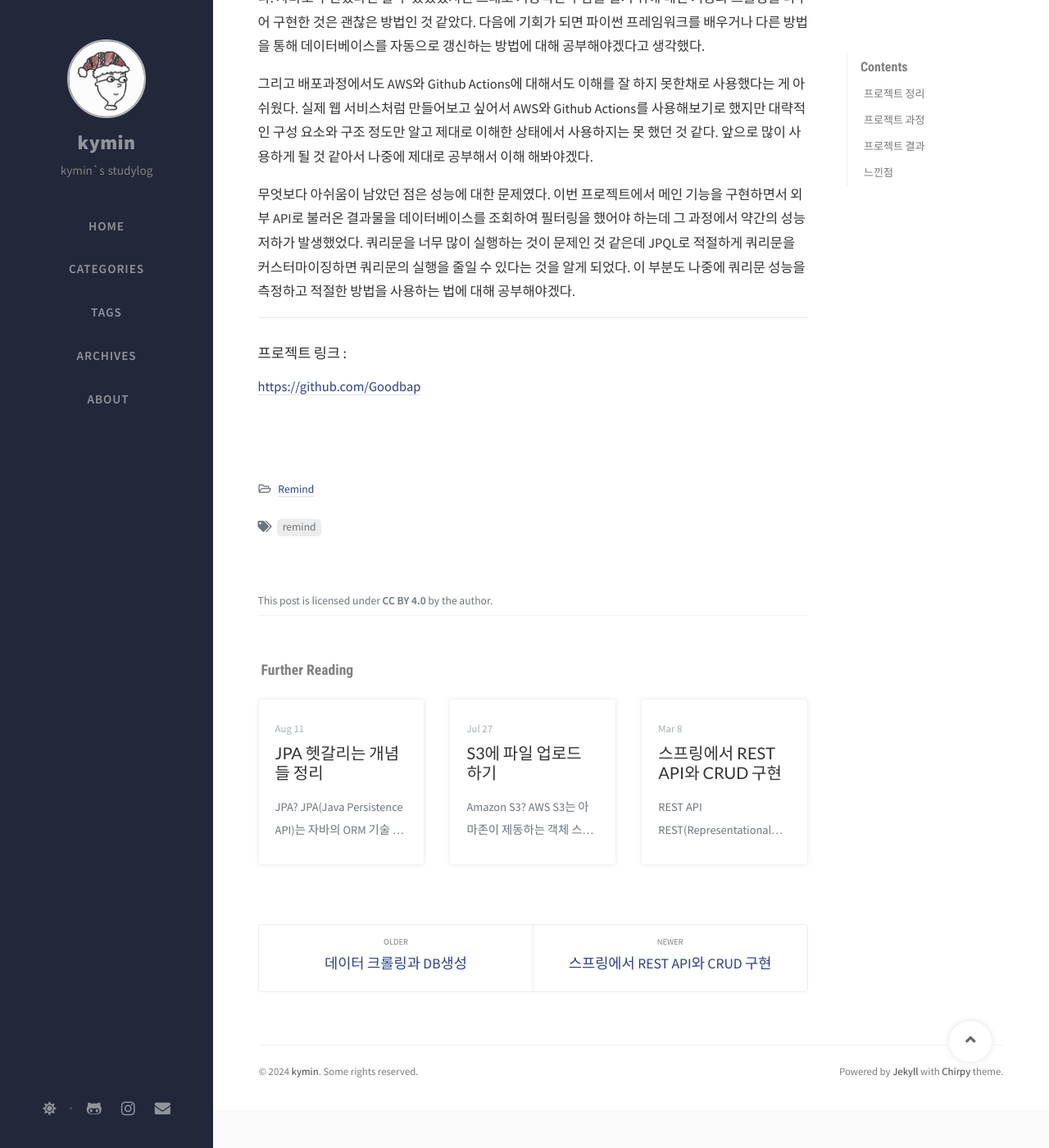
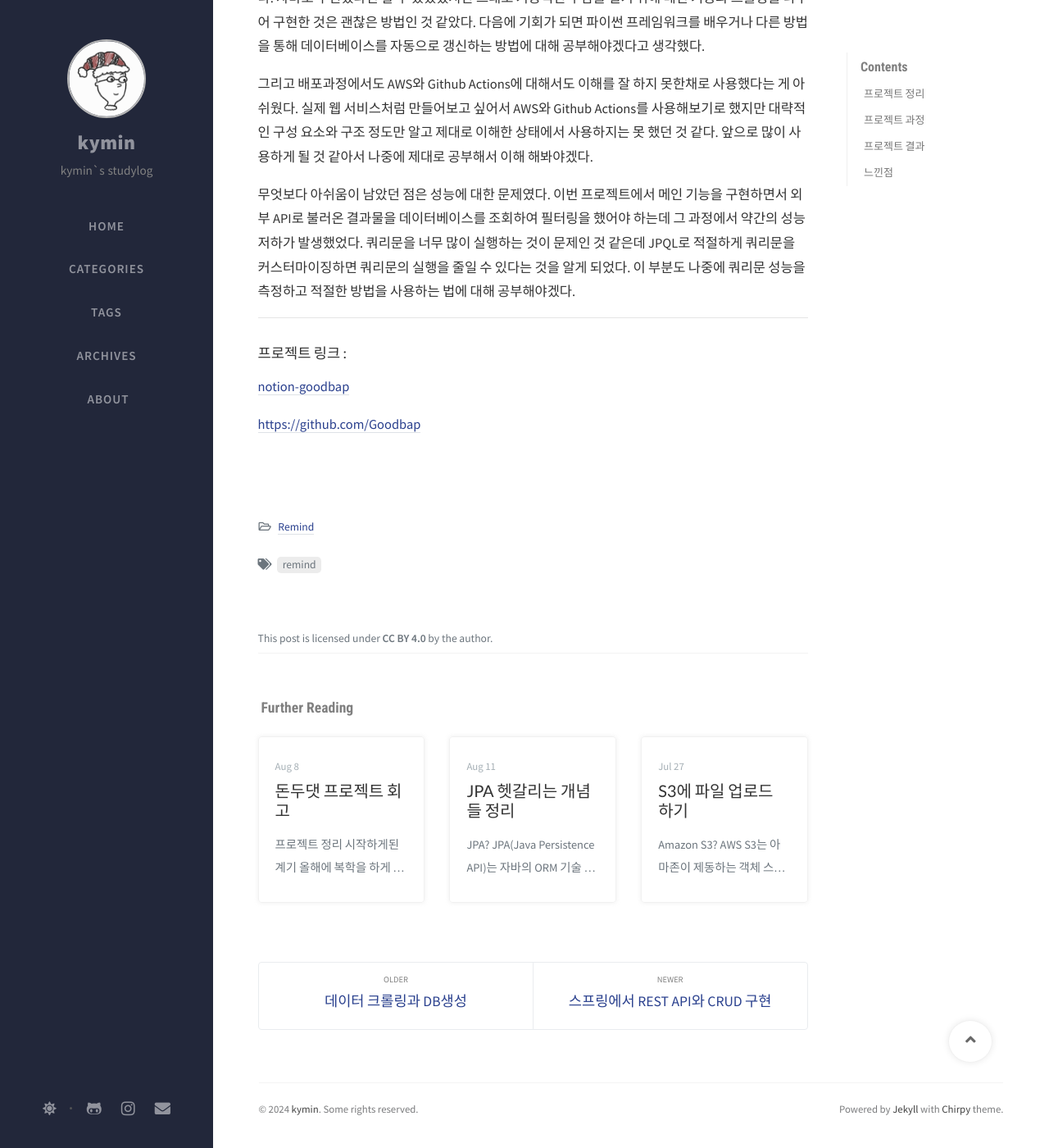
Before and after one commit to Kyoung-M1N/kyoung-M1N.github.io, a Jekyll site: the page built from _posts/remind/2024-03-06-[Remind]goodbap.md, in a window 1280 px wide and 1400 px high, scrolled down 2869 px. Shown: the whole window at 82% size. Built offline with Jekyll 4.4.1, drawn with Linux system fonts in a browser that asks for light colours; nearby versions of some CDN libraries; comment, search, counter and statistics services are not loaded; part of the change alters nothing that is shown.

Commit message:
docs: 포스트 수정

```diff
--- a/_posts/remind/2024-03-06-[Remind]goodbap.md
+++ b/_posts/remind/2024-03-06-[Remind]goodbap.md
@@ -64,4 +64,6 @@ AWS를 사용하는 김에 배포 자동화도 구현해보고 싶어서 깃허
 
 ##### 프로젝트 링크 :
 
+[notion-goodbap](https://adaptive-foxtrot-ecd.notion.site/Goodbap-fb3dd81a25184377a673c597a818e718)
+
 [https://github.com/Goodbap](https://github.com/Goodbap)
--- /dev/null
+++ b/_posts/remind/2024-08-08-[Remind]dontdothat.md
@@ -0,0 +1,77 @@
+---
+title: 돈두댓 프로젝트 회고
+author: kymin
+date: 2024-08-08 18:53
+categories: [Remind]
+tags: [remind]
+---
+
+## 프로젝트 정리
+
+### 시작하게된 계기
+
+올해에 복학을 하게 되면서 여러 사람들과 협업하면서 서비스를 만들어보는 경험을 하고싶어서 멋쟁이 사자처럼 대학 연합 동아리에 백엔드 포지션으로 가입하게 되었다. 여름 방학에 멋쟁이 사자처럼의 모든 학교들이 모여 해커톤을 하게 되어 참가하게 되었는데, '현대인들의 건강관리를 위한 IT서비스'라는 주제로 프로젝트를 시작하게 되었다.
+
+### 주제 선정 배경
+
+주제는 멋쟁이 사자처럼 중앙 운영진에서 주어졌지만 이미 건강관리에 대한 IT서비스들이 너무 않아서 아이디어 기획에 어려움이 있었다. 또한 해커톤의 특성상 개발에 사용할 수 있는 시간이 많지 않다는 것까지 고려해야했다. 여러 번의 아이디어 회의 끝에, 평소에 거북목, 척추측만 등 현대인들이 달고 사는 문제들을 해결하고 싶어서 습관적으로 하게 되는 안 좋은 요소들을 개선할 수 있도록 도와주는 서비스를 만들어보고자 하였다. 그 결과 내가 해야할 것과 한 것에 대해 기록하는 TODO리스트의 반대 개념으로 하지 말아야 할 습관에 대해 기록하는 NOT-TODO리스트 라는 서비스를 구현해보기로 하였다.
+
+## 프로젝트 과정
+
+다행히도 같은 팀에 다른 동아리에서 협업을 많이 경험해본 팀원이 있어서 협업하는 법을 많이 배울 수 있었고, 현업과는 많이 다르겠지만 처음으로 기획부터 배포까지 체계적인 단계를 거치며 진행하게 되었다. 아이디어를 기획하고 언제든지 수정사항을 공유할 수 있도록 노션에 기능 명세서와 API명세서를 작성한 뒤에 개발을 시작했다.
+
+지난번 프로젝트에서 미흡했던 점을 보완하고 싶어서 해당 내용들에 대해 학습을 하고 기능을 구현하였다. 특히 AWS와 Github Actions는 앞으로도 많이 사용하게 될 것 같아서 이 부분을 공부하는 데에 기능을 구현하는 것보다 더 오랜 시간을 쓴 것 같다.
+
+### API명세서 작성
+
+API명세서를 처음 작성해봤지만 프론트엔드와 백엔드가 기능 구현을 하는 단계에서 교집합에 해당하는 부분이기 때문에 문서만으로 최대한 모든 걸 설명할 수 있도록 작성했다. 처음이라 익숙하지 않았던 탓에 팀원들에게 많이 물어보면서 작성해나갔다. API명세서를 작성해놓으니 프론트와 소통을 할 때에 문서를 기반으로 원활하게 소통을 할 수 있었고, 변경사항이 발생할 때마다 반영하여 기능 구현을 할 때에도 유의해야 할 점을 잊지 않고 잘 구현할 수 있었던 것 같다.
+
+### 여러 테이블의 사용과 연결
+
+기능을 구현하기 위해서 데이터베이스에서 여러 개의 테이블을 사용해야 했다. 당연하게도 거의 모든 서비스들이 한 개의 테이블만 가지고 동작하지 않겠지만 처음으로 여러 개의 테이블을 사용하여 개발을 진행하게 되어서 어려움이 많았다. 데이블과 객체를 매핑하는 것은 테이블이 하나일 때와 동일하기 때문에 어려움이 없었지만 연관관계를 설정하는 부분이 어려웠다. 핑계지만 개발기간이 짧았고 ORM을 학습하고 구현하기에는 시간이 부족할 것 같다고 생각했다. 지난번 프로젝트에서 그랬던 것처럼 이해는 나중으로 미루고 일단 사용한 뒤에 공부를 통해 이해할 수도 있었지만 아무래도 서비스의 동작과 직결되어있는 부분이라서 잘못된 사용으로 성능 저하나 기능 오류가 생길까봐 무서웠다. 그래서 일단 연관관계를 설정하지 않고 서비스 레이어에서 필요한 객체를 그때그때 호출하여 사용하는 방식으로 구현하였다. 이 부분은 나중에 혼자서라도 공부하고 리팩토링 해야겠다고 생각했다.
+
+### 통합 배포 시도
+
+작년에도 멋사 중앙 해커톤에 참가했던 동아리원들이 해커톤 장소에 많은 사람이 오기 때문에 네트워크 상태가 좋지 않아서 미리 서비스 동작 환경을 만들어 놓아야한다고 조언해주었다. 그래서 배포환경에서의 동작을 테스트 하기 위한 용도로 간단한 기능 한 두 개만 만들어 놓고 배포부터 시작하게 되었다. 지난번 프로젝트에서 AWS와 Github Actions에 대해 이해하지 않고 사용했던 것이 아쉬움으로 남아서 이번에는 제대로 공부하고 사용하기로 했다.
+
+공부를 하다가 프론트엔드의 빌드 결과물을 스프링의 정적 리소스로 포함시켜서 한꺼번에 빌드하고 실행하는 방법에 대해 알게 되었다. 한꺼번에 빌드를 해서 배포하면 프론트엔드와 백엔드의 http통신이 외부로 노출되지 않아서 보안적인 측면에서 더 좋을 것 같았고 네트워크에 의한 지연도 줄어들 것 같아서 통합 배포를 하는 방식으로 진행해보려고 하였다. 각 파트의 스켈레톤 프로젝트를 이용하여 빌드하고 jar파일 실행으로 리액트 화면을 띄우는 것은 성공했지만, 통합 배포 환경에서 리액트로 구현된 정적 리소스에 http호출 결과를 반환하는 방법에 대해 자료를 찾을 수 없었다. 그래서 결국 프론트엔드와 백엔드를 분리하여 배포하는 방법으로 다시 되돌아오긴 했지만 GIthub Actions를 이용하여 다른 외부 레포지토리에 접근하고 한 번에 빌드하는 방법을 해볼 수 있어서 유익한 경험이었다.
+
+### 스프링 시큐리티와 JWT
+
+서비스가 개인의 NOT-TODO리스트를 관리하는 기능을 제공하는 만큼 서비스 이용자를 식별 할 수 있는 수단이 필요했다. 이왕 이렇게 된거 스프링 시큐리티와 JWT를 이용하여 로그인, 로그아웃 기능을 구현하기로 결정했다. 스프링 시큐리티라는 프레임워크를 사용하는 방법이 기존에 스프링을 이용하여 기능을 구현하는 방법과 많이 달라서 이해하는 데에 오래걸렸던 것 같다. 하지만 관련 자료가 많아서 비교적 어렵지 않게 구현까지 해낼 수 있었다. 하지만 스프링 시큐리티와 Refresh 토큰으로 Access 토큰을 재발급하는 과정까지는 구현하지 못했다. 이 부분도 핑계지만 해커톤이라는 특성상 개발 기간이 너무 짧아서 공부를 할 시간이 부족했다. 그래도 IT서비스의 거의 필수라고 할 수 있는 로그인 기능을 구현했다는 것에 의의를 둘 수 있을 것 같다.
+
+## 프로젝트 결과
+
+해커톤이라는 특성상 개발 기간이 길지 않았고, 충분한 학습이 이루어지지 않은 채로 진행된 프로젝트지만 얻은 것도 많았던것 같다. 일단 의도했던 모든 기능들이 정상적으로 동작했다. 구현 과정에서 어려움을 겪었던 부분중 하나인 날짜별 습관을 조회하는 부분에서, 사용자는 이론상 무한대의 날짜를 선택해서 자신의 습관을 볼 수 있기 때문에 어떻게 범위가 없는 날짜에 대한 데이터를 보여줘야할지 고민되었다. 처음에는 습관정보를 저장하는 테이블에 습관 기록에 대한 타임스탬프를 계속 기록하는 방식으로 구현할 예정이었지만 기록을 담당하는 테이블을 분리하고 습관 등록 날짜와 극복 여부에 대한 정보를 이용하여 특정 날짜에 대한 습관 정보를 요청받으면 습관 등록 일자보다 요청 날자가 뒤에 있고 극복으로 등록되지 않은 습관을 반환하는 방식으로 잘 해결할 수 있었다.
+
+개인적으로 생각했을 때 저번 프로젝트는 내가 공부한 내용들을 처음 적용해 봤다는 의의는 있지만 다른 사람들에게 보여주기는 조금 부끄러운 정도였다면, 이번 프로젝트는 그래도 보여줄 수는 있는 정도라고 생각이 들었다. 물론 코드는 좀 많이 신경 써서 작성하는 습관이 필요한 것 같다. 다음에는 예외처리, 테스트코드 등에 대해 공부해서 조금 더 가독성, 신뢰성 있는 코드를 짜는 방법에 대해 공부해 봐야겠다고 생각했다.
+
+## 느낀점
+
+### 좋았던 점
+
+앞선 프로젝트에서 아쉬움으로 남았던 AWS와 Github Actions에 대해 사전에 먼저 학습하고 프로젝트를 진행했다는 점이 좋았다. 이미 한 번 해본 경험을 떠올리며 그 땐 왜 그렇게 했는지 이해하고 이번엔 어떻게 사용 해야할지에 대해서도 생각하며 공부할 수 있었다. 학습을 통해 이해하고 사용하니 더 빠르게 환경구축을 할 수 있었다. 또한 인터넷에서 찾은 자료 그대로 사용하는 단계에서 그치지 않고 우리 프로젝트에 맞게 원하는 대로 변형하여 사용할 수 있게 되었다. AWS로 배포하기 위한 각각의 구성 요소들과 해당 요소들이 어떤 역할을 하는지 까지 이해하고 사용할 수 있었다. Github Actions도 yml을 이용한 파이프라인 작성을 통해 어떤 방식으로 동작하는지 알게 되었다. 비록 프론트엔드와 백엔드를 하나의 파일로 배포하는 데에는 실패했지만 check out기능으로 다양한 repository에 접근하여 빌드와 배포를 수행하는 방법을 배울 수 있었다. 그리고 그 과정에서 쉘 스크립트에 대해서도 익숙해질 수 있었다.
+
+이번 프로젝트는 프론트엔드와의 협업으로 진행되면서 처음으로 기능 명세서와 API명세서를 작성하고 개발을 시작하게 되었다. API명세서를 작성해놓으니 프론트와 소통을 할 때에 문서를 기반으로 원활하게 소통을 할 수 있었고, 변경사항이 발생할 때마다 반영하여 기능 구현을 할 때에도 유의해야 할 점을 잊지 않고 잘 구현할 수 있었다. 프로젝트가 끝난 지금도 API명세서 작성이 많이 서툴다고 생각하지만 점차 익숙해진다면 좋은 의사소통 도구가 되어줄 것 같다.
+
+API명세서 뿐만 아니라 처음으로 프론트엔드와의 협업도 처음 경험하게 되었다. 서비스를 함께 개발해 나가면서 처음엔 프론트엔드와의 소통이 익숙하지 않아서 원활하지 못했지만 점차 익숙해지며 개발에 속도가 붙는 것을 느끼게 되었다. 그 과정에서 예전에 플러터로 프론트엔드 경험을 해본 것이 많은 도움이 되었던 것 같다. 물론 내가 경험한 것은 웹이 아닌 앱이지만 생각보다 리액트를 이용한 웹 프톤트앤드 개발과 일맥상통한 부분이 많았다. 협업을 진행하면서 같은 기능에 대해서도 다른 관점으로 바라보면 엄청난 차이가 있을 수 있다는 것도 알게 되었고 소프트 스킬의 중요성도 몸소 체감할 수 있었다. 이번 경험으로 의사소통 능력도 많이 향상된 것 같다는 느낌이 들었고, 무엇보다 함께 일하면 좋은 개발자가 되고 싶다는 생각도 하게 되었다.
+
+JWT를 사용하여 로그인 기능을 구현해본 것도 만족스러웠다. 비록 만료기간이 긴 access토큰만 구현했지만 스스로가 실제 서비스를 만들 수 있는 개발자에 더 가까워진 느낌이었다. JWT를 공부하면서 자연스레 스프링 시큐리티의 필터체인이 하는 역할과 어떤 방식으로 동작하는 지에 대해서도 알 수 있었다. 아직 정말 완벽하게 알고 있는 것 같지는 않아서 조금 더 공부가 필요하겠지만 이번 경험이 다음에 다시 공부할 때에 많은 도움이 될 것 같다.
+
+개발을 진행하면서 날짜별 습관을 조회하는 부분에서, 범위가 정해지지 않은 데이터를 반환하는 방법에 대해서도 고민하게 되었다. 데이터베이스에 범위가 없는 날짜와 같은 데이터를 저장하는 것은 불가능하기 때문에 처음에는 구현할 수 없는 기능을 정의한 것은 아닌지 생각했다. 하지만 `isContaining()`같은 함수처럼 굳이 어떤 결과를 반환하기 위해서는 데이터베이스에 해당 데이터가 꼭 있어야 하는 것만은 아니라는 것을 알게 되었다. 그래서 습관 체크 기록에 대한 테이블을 분리하고 습관 등록 날짜와 극복 여부에 대한 정보를 이용하여 특정 날짜에 대한 습관 정보를 요청받으면 습관 등록 일자보다 요청 날자가 뒤에 있고 극복으로 등록되지 않은 습관을 반환하는 방식으로 해결할 수 있었다. 이 기능을 구현하면서 문제를 조금 더 다양항 관점으로 해석해 볼 필요가 있겠다는 생각이 들었고, 해결 방법이 생각났다고 해서 끝내지 말고 조금 더 나은 방법을 찾아보는 자세가 필요하다는 것을 느꼈다.
+
+### 아쉬웠던 점
+
+이번 프로젝트에서 JWT를 이용하여 로그인 기능을 구현하였지만 refresh토큰을 이용한 토큰 재발급까지는 구현하지 못했다. 회원 관리를 위한 기능 구현만을 위해서는 access토큰만으로 충분하지만 보안적인 측면에서는 좋지 않다는 것을 알고 있기 때문에 다음번에는 refresh토큰까지 제대로 공부해서 로그인 기능을 구현해 보아야겠다고 생각했다.
+
+또한 처음으로 여러 개의 테이블을 사용하게 되었다. 이번 프로젝트에서는 사용된 테이블의 개수가 많지 않았고 연결된 형태가 복잡한 편이 아니었기 때문에 연관관계를 설정하지 않고도 기능을 구현할 수 있었다. 하지만 연관관계없이 서로 관련된 엔티티를 조회하기 위해서는 repository를 자주 호출해야 했고 연관성을 나타낼 수 있는 식별자에 대한 테이터를 엔티티마다 추가해주어야 했다. 저번 프로젝트에서도 JPA에 대한 공부의 필요성을 느꼈지만 이제는 정말 개강, 계절학기 핑계로 미루지 말고 JPA를 공부해야겠다고 느꼈다.
+
+그리고 이번 프로젝트에서는 기능 구현에 급급해서 좋은 코드를 작성하지 못한 것 같다. 물론 작성된 코드가 해야하는 가장 큰 역할은 원하는대로 동작하는 것이지만 같은 파트와의 협업과 유지보수를 위해서 조금 더 가독성을 높여야겠다고 생각했다. 또한 기능에 신뢰성을 높이기 위해서도 예외처리와 검증 과정이 필요함을 느꼈다. 개발하는 도중에 `System.out.print()`로 값을 검증하고 일부는 http 상태코드로 에러 종류를 구분하기는 했지만 테스트 코드와 예외처리로 기능들의 신뢰도를 높였다면 더 좋았을 것 같다는 아쉬움이 남았다. 개발 과정에서 주석으로 가독성을 높이는 방법과 예외처리, 테스트코드 등에 대해 공부해서 조금 더 가독성, 신뢰성 있는 코드를 짜는 방법에 대해 공부해 봐야겠다고 생각했다.
+
+-----
+
+##### 프로젝트 링크 :
+
+[notion-dontdothat](https://adaptive-foxtrot-ecd.notion.site/Don-t-do-that-9d27c48041704a0f9620f6e979102be6)
+
+[https://github.com/Goodbap](https://github.com/Goodbap)
```
